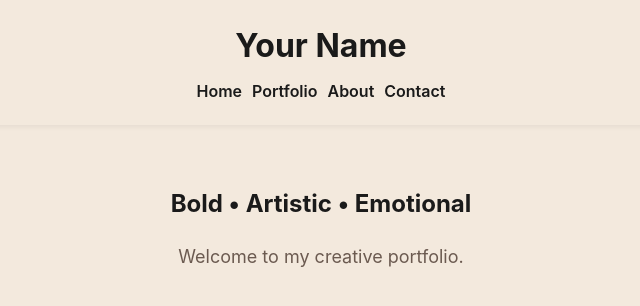
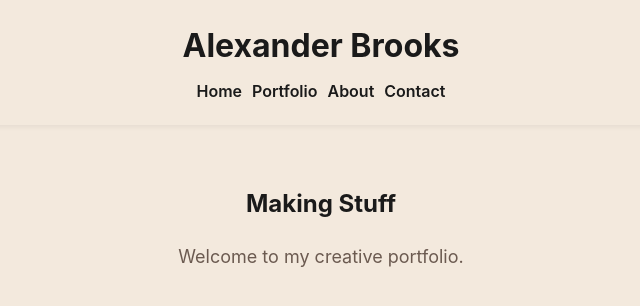
Before and after one commit to hatguysupreme/my-portfolio, a plain HTML site: page index.html in a window 1280 px wide. Shown: the whole page, without its empty margins (319-959 px from the left). Drawn offline with Linux system fonts and the light colour scheme.

Commit message:
Update index.html

```diff
--- a/index.html
+++ b/index.html
@@ -7,7 +7,7 @@
 </head>
 <body>
   <header>
-    <h1>Your Name</h1>
+    <h1>Alexander Brooks</h1>
     <nav>
       <a href="index.html">Home</a>
       <a href="portfolio.html">Portfolio</a>
@@ -17,7 +17,7 @@
   </header>
 
   <section class="hero">
-    <h2>Bold • Artistic • Emotional</h2>
+    <h2>Making Stuff</h2>
     <p>Welcome to my creative portfolio.</p>
   </section>
 </body>
```
